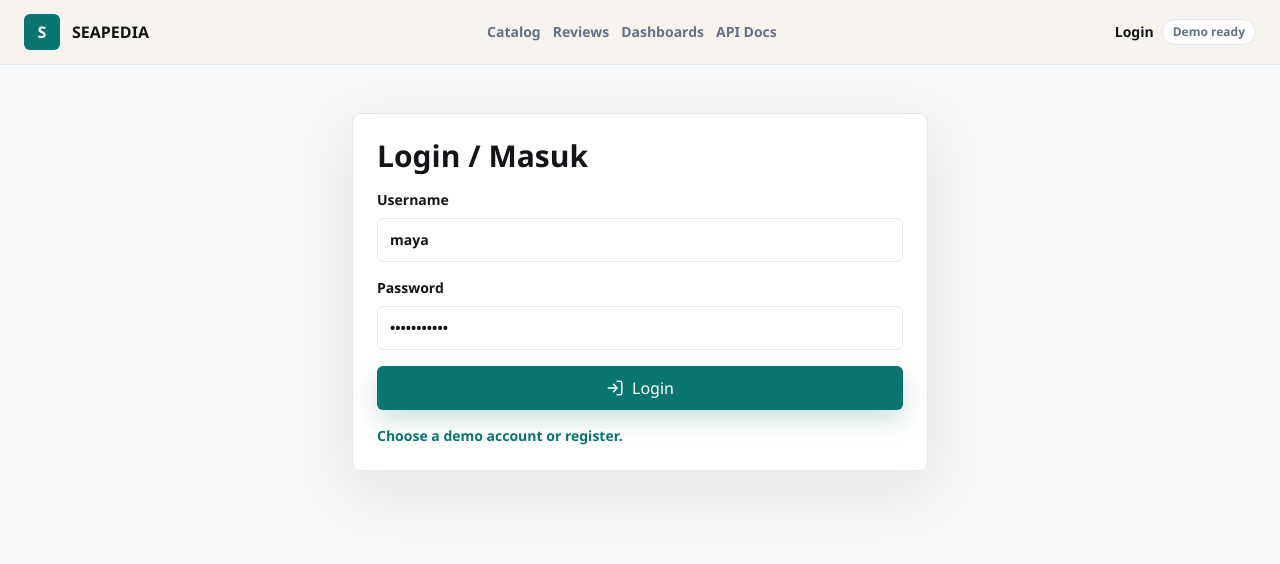
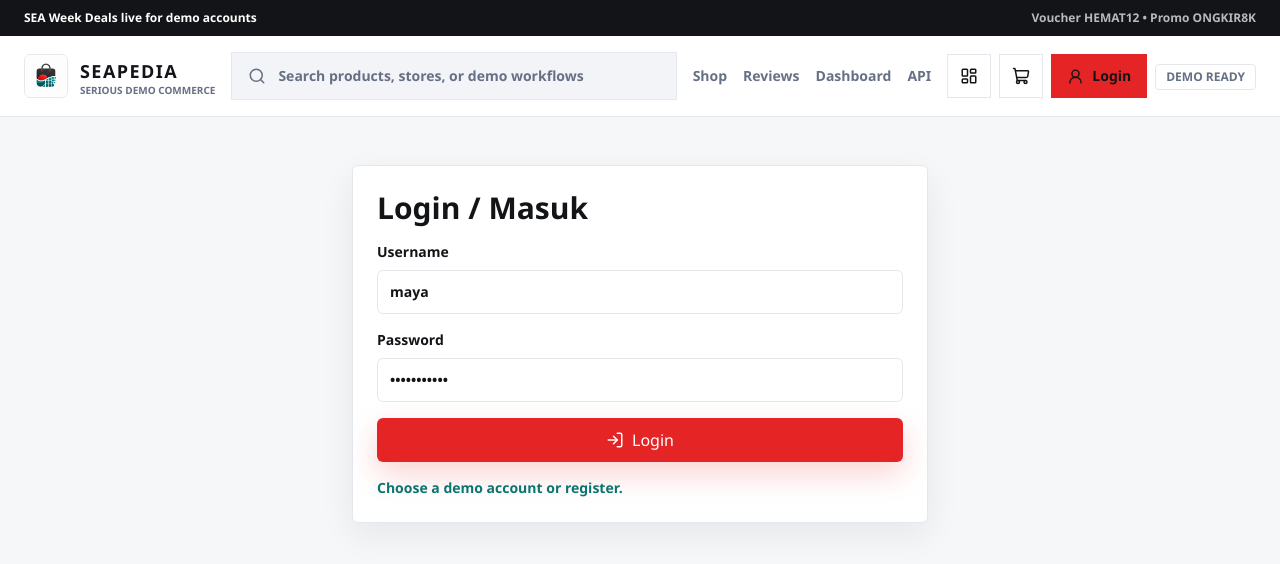
Before and after one commit to myudak/seapedia, a Next.js app: page /login in a window 1280 px wide. Shown: the top 564 px of the page. Built offline with nearby package versions, Linux system fonts and the light colour scheme.

Commit message:
refactor(ui): tighten ecommerce tokens navigation and cards

```diff
--- a/src/components/app-shell.tsx
+++ b/src/components/app-shell.tsx
@@ -1,5 +1,7 @@
 import type { ReactNode } from "react";
+import Image from "next/image";
 import Link from "next/link";
+import { LayoutDashboard, Search, ShoppingCart, UserRound } from "lucide-react";
 import { Badge } from "@/components/ui/badge";
 import { publicNavItems } from "@/lib/domain/navigation";
 
@@ -10,26 +12,79 @@ type AppShellProps = {
 export function AppShell({ children }: AppShellProps) {
   return (
     <div className="min-h-screen">
-      <header className="sticky top-0 z-20 border-b border-[var(--line)] bg-[rgba(247,244,238,0.92)] backdrop-blur">
-        <div className="mx-auto flex h-16 max-w-7xl items-center justify-between px-4 sm:px-6">
-          <Link href="/" className="flex items-center gap-3 font-black">
-            <span className="grid size-9 place-items-center rounded-md bg-[var(--market)] text-white">
-              S
+      <header className="sticky top-0 z-20 border-b border-[var(--line)] bg-white/95 backdrop-blur">
+        <div className="bg-[var(--ink)] text-white">
+          <div className="mx-auto flex min-h-9 max-w-7xl items-center justify-between gap-3 px-4 text-xs font-bold sm:px-6">
+            <span>SEA Week Deals live for demo accounts</span>
+            <span className="hidden text-white/70 sm:inline">
+              Voucher HEMAT12 • Promo ONGKIR8K
             </span>
-            <span>SEAPEDIA</span>
+          </div>
+        </div>
+
+        <div className="mx-auto flex min-h-20 max-w-7xl items-center gap-4 px-4 sm:px-6">
+          <Link href="/" className="flex shrink-0 items-center gap-3 font-black">
+            <span className="relative size-11 overflow-hidden rounded-md border border-[var(--line)] bg-white">
+              <Image
+                src="/assets/brand/seapedia-mark.png"
+                alt=""
+                fill
+                sizes="44px"
+                className="object-cover"
+              />
+            </span>
+            <span className="leading-none">
+              <span className="block text-lg tracking-[0.08em]">SEAPEDIA</span>
+              <span className="block text-[10px] font-black uppercase text-[var(--muted)]">
+                Serious demo commerce
+              </span>
+            </span>
           </Link>
-          <nav className="hidden items-center gap-3 text-sm font-bold text-[var(--muted)] md:flex">
+
+          <div className="hidden min-h-12 flex-1 items-center gap-3 border border-[var(--line)] bg-[var(--soft)] px-4 lg:flex">
+            <Search size={18} className="text-[var(--muted)]" />
+            <span className="text-sm font-semibold text-[var(--muted)]">
+              Search products, stores, or demo workflows
+            </span>
+          </div>
+
+          <nav className="hidden items-center gap-4 text-sm font-black text-[var(--muted)] md:flex">
             {publicNavItems.map((item) => (
-              <a key={item.href} href={item.href}>
+              <a
+                key={item.href}
+                href={item.href}
+                className="hover:text-[var(--danger)]"
+              >
                 {item.label}
               </a>
             ))}
           </nav>
-          <div className="flex items-center gap-2">
-            <Link href="/login" className="text-sm font-bold text-[var(--market)]">
+
+          <div className="ml-auto flex items-center gap-2">
+            <Link
+              href="/dashboard"
+              className="hidden size-11 place-items-center border border-[var(--line)] bg-white text-[var(--ink)] hover:border-[var(--danger)] md:grid"
+              aria-label="Open dashboard"
+            >
+              <LayoutDashboard size={18} />
+            </Link>
+            <Link
+              href="/products"
+              className="grid size-11 place-items-center border border-[var(--line)] bg-white text-[var(--ink)] hover:border-[var(--danger)]"
+              aria-label="Open cart demo"
+            >
+              <ShoppingCart size={18} />
+            </Link>
+            <Link
+              href="/login"
+              className="inline-flex min-h-11 items-center gap-2 bg-[var(--danger)] px-4 text-sm font-black text-white hover:bg-[#c91f1f]"
+            >
+              <UserRound size={17} />
               Login
             </Link>
-            <Badge>Demo ready</Badge>
+            <span className="hidden sm:block">
+              <Badge>Demo ready</Badge>
+            </span>
           </div>
         </div>
       </header>
--- a/src/components/ui/badge.tsx
+++ b/src/components/ui/badge.tsx
@@ -5,7 +5,7 @@ export function Badge({ className, ...props }: HTMLAttributes<HTMLSpanElement>)
   return (
     <span
       className={cn(
-        "inline-flex w-fit items-center rounded-full border border-[var(--line)] bg-white px-2.5 py-1 text-xs font-bold text-[var(--muted)]",
+        "inline-flex w-fit items-center rounded-sm border border-[var(--line)] bg-white px-2.5 py-1 text-xs font-black uppercase text-[var(--muted)]",
         className,
       )}
       {...props}
--- a/src/components/ui/button.tsx
+++ b/src/components/ui/button.tsx
@@ -10,11 +10,11 @@ type ButtonProps = ButtonHTMLAttributes<HTMLButtonElement> & {
 
 const variants: Record<ButtonVariant, string> = {
   primary:
-    "bg-[var(--market)] text-white shadow-[0_10px_24px_rgba(13,107,87,0.20)] hover:bg-[#095744]",
+    "bg-[var(--danger)] text-white shadow-[0_12px_30px_rgba(229,37,37,0.20)] hover:bg-[#c91f1f]",
   secondary:
-    "border border-[var(--line)] bg-[var(--surface)] text-[var(--ink)] hover:border-[var(--market)]",
+    "border border-[var(--line)] bg-[var(--surface)] text-[var(--ink)] hover:border-[var(--danger)]",
   ghost: "text-[var(--muted)] hover:bg-black/5 hover:text-[var(--ink)]",
-  danger: "bg-[var(--coral)] text-white hover:bg-[#c9472b]",
+  danger: "bg-[var(--ink)] text-white hover:bg-black",
 };
 
 export function Button({
@@ -27,7 +27,7 @@ export function Button({
   return (
     <button
       className={cn(
-        "inline-flex min-h-11 items-center justify-center gap-2 rounded-md px-4 py-2 text-sm font-bold transition disabled:cursor-not-allowed disabled:opacity-55",
+        "inline-flex min-h-11 items-center justify-center gap-2 rounded-md px-4 py-2 text-sm font-black transition disabled:cursor-not-allowed disabled:opacity-55",
         variants[variant],
         className,
       )}
--- a/src/components/ui/card.tsx
+++ b/src/components/ui/card.tsx
@@ -5,7 +5,7 @@ export function Card({ className, ...props }: HTMLAttributes<HTMLDivElement>) {
   return (
     <div
       className={cn(
-        "rounded-lg border border-[var(--line)] bg-[var(--surface)] shadow-[0_18px_60px_rgba(23,33,27,0.08)]",
+        "rounded-md border border-[var(--line)] bg-[var(--surface)] shadow-[0_12px_34px_rgba(17,24,39,0.07)]",
         className,
       )}
       {...props}
--- a/src/lib/domain/navigation.ts
+++ b/src/lib/domain/navigation.ts
@@ -1,6 +1,6 @@
 export const publicNavItems = [
-  { href: "/products", label: "Catalog" },
+  { href: "/products", label: "Shop" },
   { href: "/#reviews", label: "Reviews" },
-  { href: "/dashboard", label: "Dashboards" },
-  { href: "/docs/api", label: "API Docs" },
+  { href: "/dashboard", label: "Dashboard" },
+  { href: "/docs/api", label: "API" },
 ];
```
